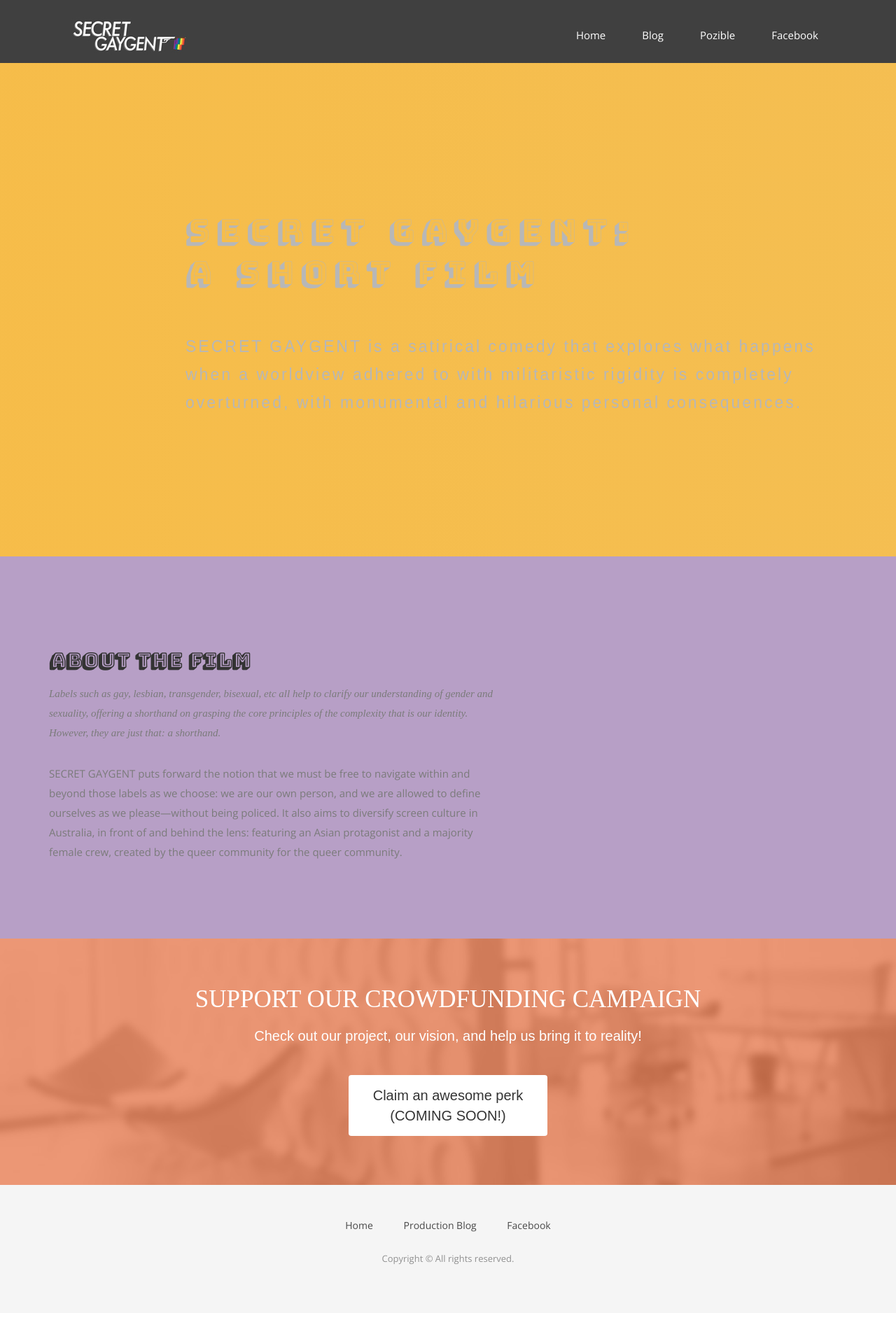
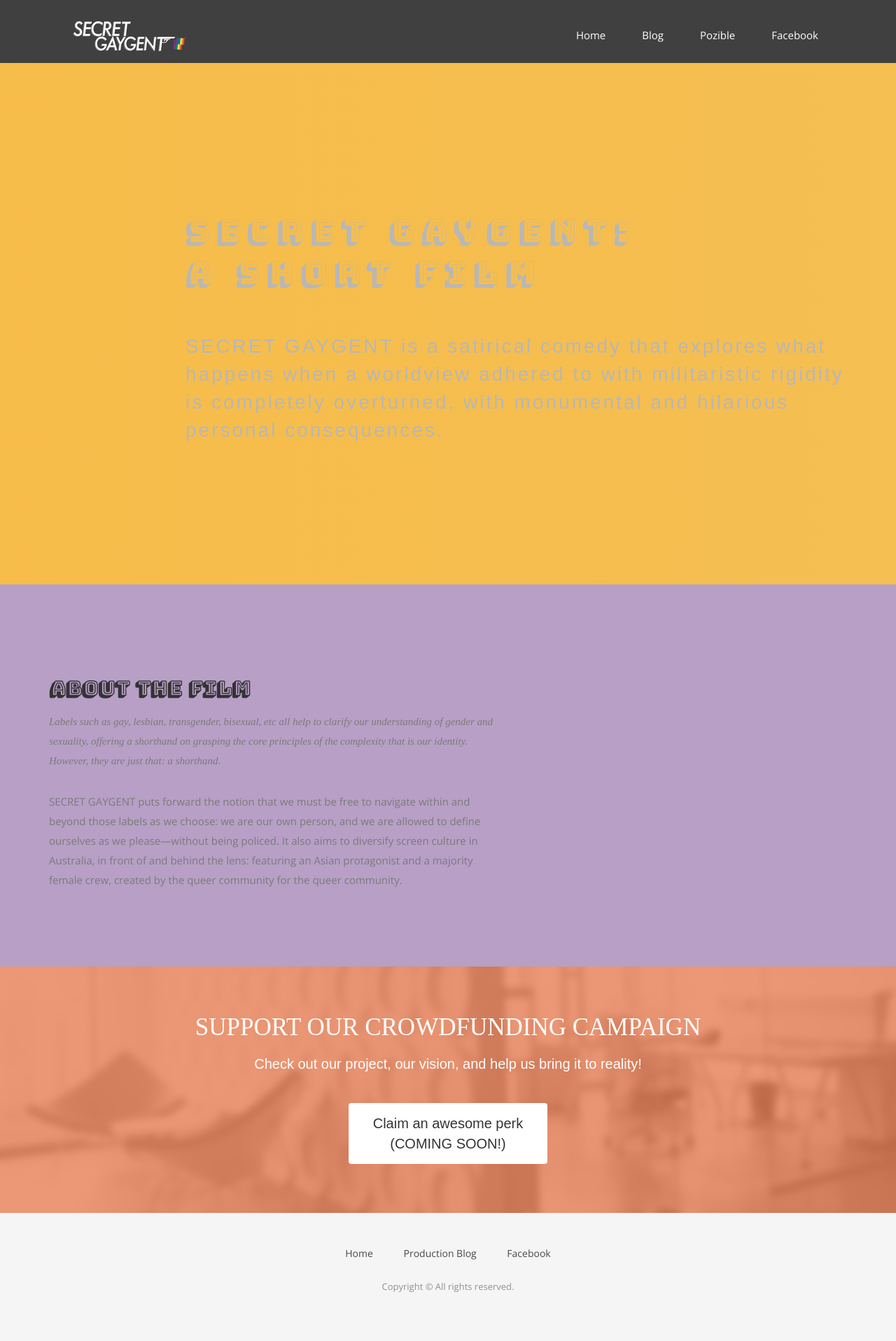
Before and after one commit to thewonglab/secret, a Jekyll site: the page built from index.html, in a window 1280 px wide. Shown: the whole page at 70% size. Built offline with Jekyll 4.4.1, drawn with Linux system fonts in a browser that asks for light colours; nearby versions of some CDN libraries; some web fonts are replaced; before the commit the page ends 1876 px from its top, so only the background shows below that.

Commit message:
Update airspace.css

```diff
--- a/css/airspace.css
+++ b/css/airspace.css
@@ -133,7 +133,7 @@
   padding-bottom: 45px;
 }
 #slider .block p {
-  font-size: 23px;
+  font-size: 28px;
   line-height: 40px;
   font-family: 'Patrick Hand SC', sans-serif;
   font-color: #707270;
```
